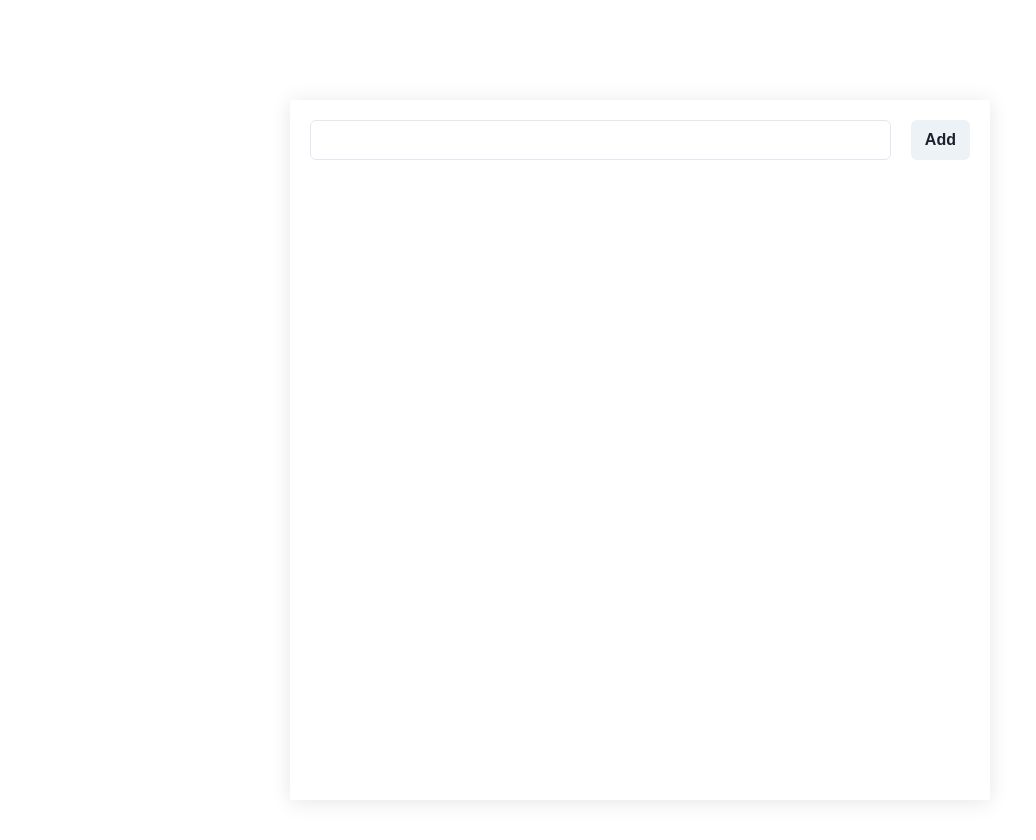
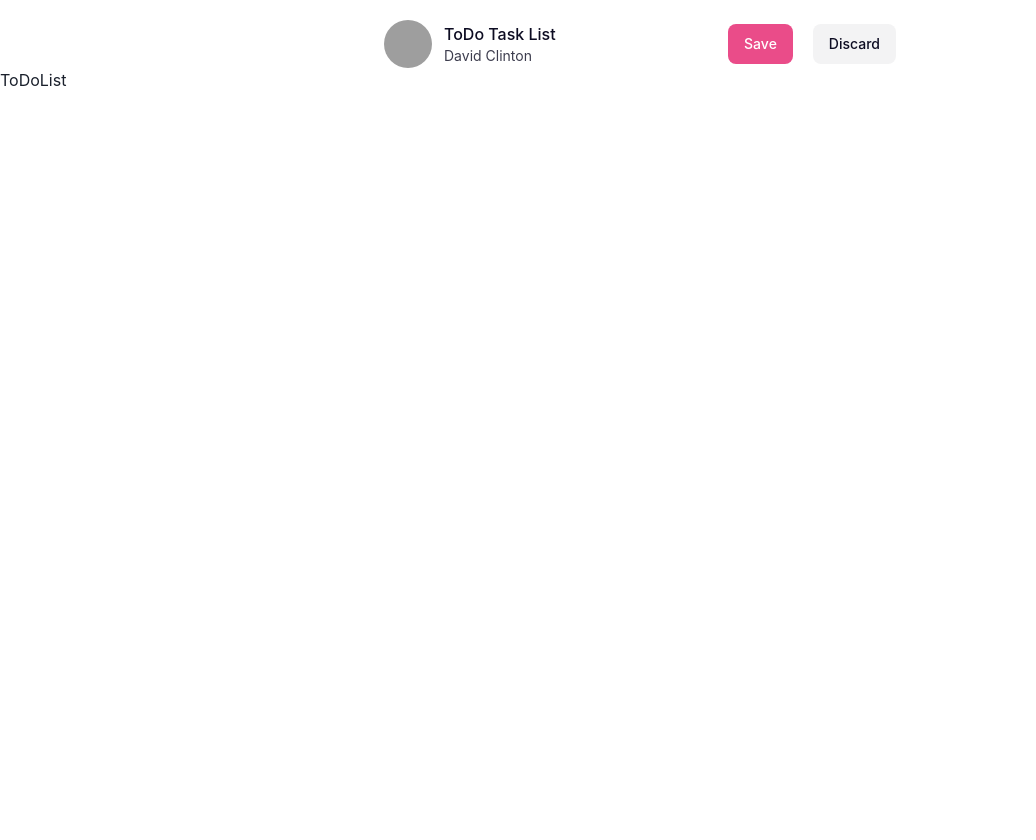
Before and after one commit to daveclinton/mentorship-to-doreact-app, a React (Vite) app: page / in a window 1280 px wide. Shown: the top 840 px of the page, without its empty margins (0-1036 px from the left). After the commit the page ends 800 px from the top, so only its background shows below. Built offline with nearby package versions, Linux system fonts and the light colour scheme; grey boxes are pictures that could not be loaded.

Commit message:
Change layout

```diff
--- a/src/App.tsx
+++ b/src/App.tsx
@@ -1,14 +1,13 @@
 import * as React from "react";
-import { Flex, Box } from "@chakra-ui/react";
-import ToDoList from "./components/ToDoList";
+import ToDoList from "./components/ToDo/index";
+import Header from "./components/Header";
 
 const App: React.FC = () => {
   return (
-    <Flex justifyContent="center" h="100vh" alignItems="center">
-      <Box boxShadow="0px 2px 20px rgba(0, 0, 0, 0.1)" boxSize="700px">
-        <ToDoList />
-      </Box>
-    </Flex>
+    <>
+      <Header />
+      <ToDoList />
+    </>
   );
 };
 
--- /dev/null
+++ b/src/components/Header/index.tsx
@@ -0,0 +1,52 @@
+import React from "react";
+import { Box, Flex, Text } from "@chakra-ui/layout";
+import { Avatar } from "@chakra-ui/react";
+import { Button } from "@chakra-ui/button";
+
+const Header: React.FC = () => {
+  return (
+    <>
+      <Flex justify="space-between" w="40%" mx="auto" mt="20px">
+        <Flex gap={3} align="center">
+          <Avatar src="https://cdn.dribbble.com/users/821812/avatars/small/14eea0b9af2401b8e120618f692b71b2.jpg?1587300850" />
+          <Box>
+            <Text fontSize="16px" fontWeight={500} color="#0d0c22">
+              ToDo Task List
+            </Text>
+            <Text fontSize="14px" lineHeight="20px" color="#3d3d4e">
+              David Clinton
+            </Text>
+          </Box>
+        </Flex>
+        <Flex justify="space-between" alignItems="center" gap={5}>
+          <Button
+            borderRadius="8px"
+            color="#fff"
+            bg="#ea4c89"
+            boxSizing="border-box"
+            fontWeight={500}
+            fontSize="14px"
+            h="40px"
+            _hover={{ bg: "#ea4c89" }}
+          >
+            Save
+          </Button>
+          <Button
+            bg="#f3f3f4"
+            h="40px"
+            borderRadius="8px"
+            color="#0d0c22"
+            boxSizing="border-box"
+            fontWeight={500}
+            _hover={{ bg: "#f3f3f4" }}
+            fontSize="14px"
+          >
+            Discard
+          </Button>
+        </Flex>
+      </Flex>
+    </>
+  );
+};
+
+export default Header;
--- /dev/null
+++ b/src/components/ToDo/index.tsx
@@ -0,0 +1,7 @@
+import React from "react";
+
+const ToDoList = () => {
+  return <div>ToDoList</div>;
+};
+
+export default ToDoList;
--- a/src/components/ToDoList.tsx
+++ /dev/null
@@ -1,51 +0,0 @@
-import * as React from "react";
-import {
-  Box,
-  FormControl,
-  Input,
-  Button,
-  Flex,
-  Text,
-  Icon,
-} from "@chakra-ui/react";
-import DeleteIcon from "@mui/icons-material/Delete";
-
-const ToDoList: React.FC = () => {
-  const [task, setTask] = React.useState("");
-  const [addedTask, setAddedTask] = React.useState<string[]>([]);
-
-  const handleInputChange = (input: any) => setTask(input.target.value);
-
-  const handleAddTask = () => {
-    setAddedTask([...addedTask, task]);
-    setTask;
-  };
-
-  return (
-    <Box p="20px">
-      <Flex>
-        <FormControl display="flex" gap="20px">
-          <Input type="Enter Plan" value={task} onChange={handleInputChange} />
-          <Button type="submit" onClick={handleAddTask}>
-            Add
-          </Button>
-        </FormControl>
-      </Flex>
-      <Box boxShadow="0px 2px 20px rgba(0, 0, 0, 0.1)">
-        {addedTask.map((task, index) => (
-          <Flex
-            boxShadow="0px 2px 20px rgba(0, 0, 0, 0.1)"
-            key={index}
-            justifyContent="space-between"
-            mt="10px"
-          >
-            <Text m="auto">{task}</Text>
-            <Icon as={DeleteIcon} />
-          </Flex>
-        ))}
-      </Box>
-    </Box>
-  );
-};
-
-export default ToDoList;
--- a/src/index.css
+++ /dev/null
@@ -1,5 +0,0 @@
-#root {
-  padding: 50px;
-  font-family: sans-serif;
-  height: 100vh;
-}
--- a/src/main.tsx
+++ b/src/main.tsx
@@ -1,7 +1,6 @@
 import React from "react";
 import ReactDOM from "react-dom/client";
 import App from "./App";
-import "./index.css";
 import { ChakraProvider } from "@chakra-ui/react";
 
 ReactDOM.createRoot(document.getElementById("root") as HTMLElement).render(
```
